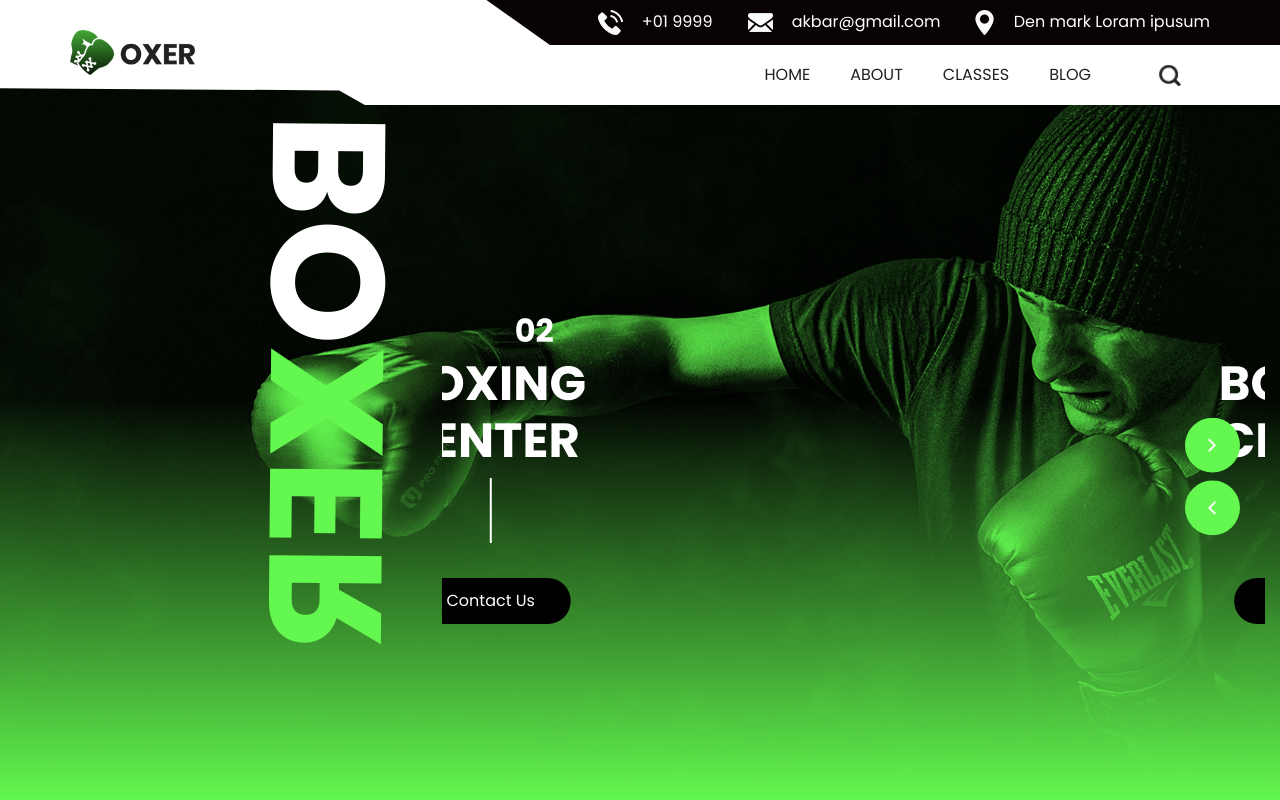
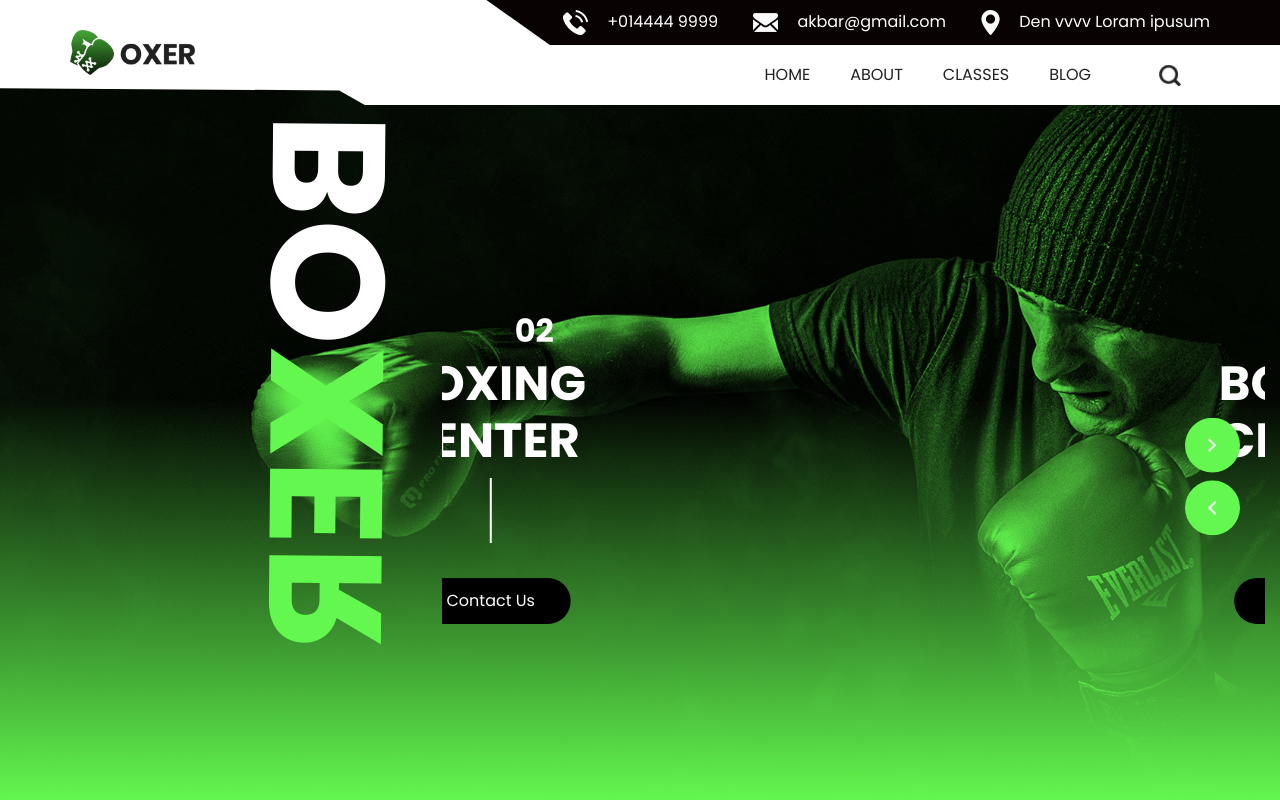
Before and after one commit to aahad20/insurance, a plain HTML site: page index.html in a window 1280 px wide. Shown: the top 800 px of the page. Drawn offline with nearby package versions, Linux system fonts and the light colour scheme; some packages are replaced by stand-ins of ours; a web font is replaced by a local one.

Commit message:
Update index.html

```diff
--- a/index.html
+++ b/index.html
@@ -43,7 +43,7 @@
                 <li class="">
                   <a class="" href="">
                     <img src="images/telephone.png" alt="" />
-                    <span> +01 9999</span>
+                    <span> +014444 9999</span>
                   </a>
                 </li>
                 <li class="">
@@ -55,7 +55,7 @@
                 <li class="">
                   <a class="" href="">
                     <img src="images/location.png" alt="" />
-                    <span>Den mark Loram ipusum</span>
+                    <span>Den vvvv Loram ipusum</span>
                   </a>
                 </li>
               </ul>
```
